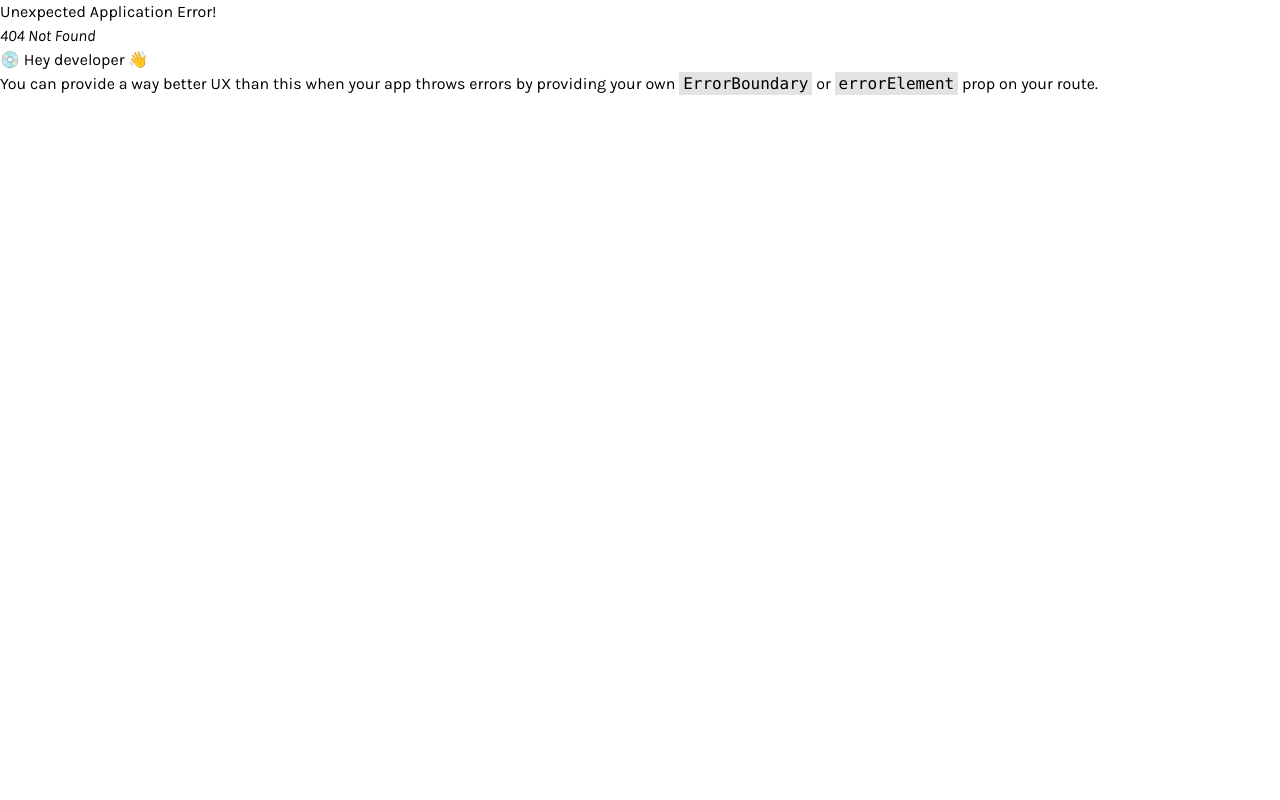
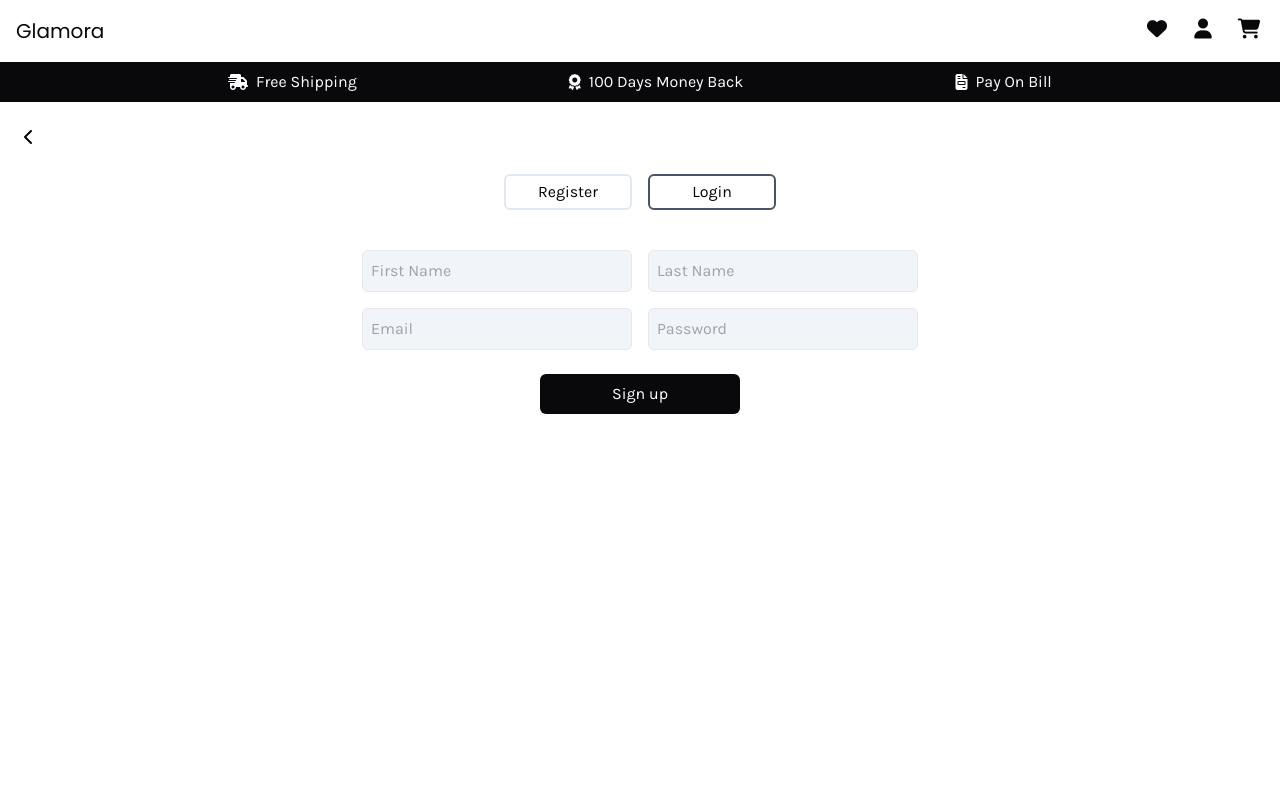
Before and after one commit to danielba777/Glamora-Shop, a React (Create React App) app in the folder frontend/: page /login in a window 1280 px wide. Before the commit this address had no page. Shown: the top 800 px of the page. Built offline with nearby package versions, Linux system fonts and the light colour scheme.

Commit message:
Worked on the Login functionality and design in frontend

```diff
--- a/frontend/src/components/Header.jsx
+++ b/frontend/src/components/Header.jsx
@@ -5,6 +5,7 @@ import { useSelector } from 'react-redux'
 const Header = () => {
 
   const { cartItems } = useSelector((state) => state.cart)
+  const { userInfo } = useSelector((state) => state.auth)
 
   return (
     <header className='flex flex-col'>
@@ -23,6 +24,15 @@ const Header = () => {
               </div>
             </button>
           </Link>
+          { userInfo ? (
+            <Link to='/profile'>
+              <button className='text-xl hover:text-zinc-600 cursor-pointer'>
+                <div className='relative h-[30px] w-[30px]'>
+                  <i className='fa-solid fa-user'></i>
+                </div>
+              </button>
+            </Link>
+          ) : (
             <Link to='/login'>
               <button className='text-xl hover:text-zinc-600 cursor-pointer'>
                 <div className='relative h-[30px] w-[30px]'>
@@ -30,6 +40,7 @@ const Header = () => {
                 </div>
               </button>
             </Link>
+          ) }
           <Link to='/cart'>
             <button className='text-xl hover:text-zinc-600 cursor-pointer'>
               <div className='flex items-center gap-1'>
--- a/frontend/src/index.js
+++ b/frontend/src/index.js
@@ -14,6 +14,8 @@ import reportWebVitals from './reportWebVitals';
 import HomeScreen from './screens/HomeScreen';
 import ProductScreen from './screens/ProductScreen';
 import CartScreen from './screens/CartScreen.jsx';
+import LoginScreen from './screens/LoginScreen.jsx';
+import ProfileScreen from './screens/ProfileScreen.jsx'
 
 const router = createBrowserRouter(
   createRoutesFromElements(
@@ -21,6 +23,8 @@ const router = createBrowserRouter(
       <Route index={true} path='/' element={<HomeScreen />} />
       <Route path='/product/:id' element={<ProductScreen />} />
       <Route path='/cart' element={<CartScreen />} />
+      <Route path='/login' element={<LoginScreen />} />
+      <Route path='/profile' element={<ProfileScreen />} />
     </Route>
   )
 )
--- a/frontend/src/screens/CartScreen.jsx
+++ b/frontend/src/screens/CartScreen.jsx
@@ -18,6 +18,10 @@ const CartScreen = () => {
 
     const removeFromCartHandler = (id) => {
         dispatch(removeFromCart({ id }))
+    }
+
+    const checkoutHandler = () => {
+        navigate('/login?redirect=/shipping');
     }
 
   return (
@@ -42,7 +46,7 @@ const CartScreen = () => {
                         </div>
                     </div>
                     { cartItems.map((item) => (
-                        <div className='flex mb-6 p-2'>
+                        <div className='flex mb-6 p-2' key={item._id}>
                             <img src={`${process.env.PUBLIC_URL}/images/${item?.imageId}.jpg`} alt={item?.productDisplayName} className='h-[150px]'/>
                             <div className='flex flex-col justify-start flex-1 justify-between'>
                                 <div className='flex flex-col'>
@@ -88,7 +92,7 @@ const CartScreen = () => {
                         <h2 className='text-xl font-bold'>Total</h2>
                         <h2 className='text-xl font-semibold logo'>{cart.totalPrice}€</h2>
                     </div>
-                    <button className='flex-1 bg-zinc-950 rounded-md text-white p-2 duration-300 hover:-translate-y-[2px] hover:shadow-md'>Proceed To Checkout</button>
+                    <button className='flex-1 bg-zinc-950 rounded-md text-white p-2 duration-300 hover:-translate-y-[2px] hover:shadow-md' disabled={cartItems.length == 0} onClick={checkoutHandler}>Proceed To Checkout</button>
                 </div>
             </div>
             </>
--- /dev/null
+++ b/frontend/src/screens/LoginScreen.jsx
@@ -0,0 +1,133 @@
+import React, { useEffect, useState } from 'react'
+import { useDispatch, useSelector } from 'react-redux'
+import { Link, useLocation, useNavigate } from 'react-router-dom'
+import { useLoginMutation } from '../slices/usersApiSlice'
+import { setCredentials } from '../slices/authSlice'
+import Loader from '../components/Loader'
+import Message from '../components/Message'
+
+const LoginScreen = () => {
+
+    const [isRegistered, setIsRegistered] = useState(false)
+    const [firstName, setFirstName] = useState('')
+    const [lastName, setLastName] = useState('')
+    const [email, setEmail] = useState('')
+    const [password, setPassword] = useState('')
+
+    const dispatch = useDispatch()
+    const navigate = useNavigate()
+
+    const [login, { isLoading, error }] = useLoginMutation()
+
+    const { userInfo } = useSelector((state) => state.auth)
+
+    const { search } = useLocation()
+    const sp = new URLSearchParams(search)
+    const redirect = sp.get('redirect') || '/'
+
+    useEffect(() => {
+        if(userInfo) {
+            navigate(redirect)
+        }
+    }, [userInfo, redirect, navigate])
+
+    const submitHandler = async (e) => {
+        e.preventDefault()
+        try {
+            const res = await login ({ email, password }).unwrap()
+            dispatch(setCredentials({...res, }))
+            navigate(redirect)
+        } catch (err) {
+            console.log(err?.data.message || err?.error)
+        }
+    }
+
+  return (
+    <>
+        {isRegistered ? (
+            <>
+                <div className='flex flex-col gap-4'>
+                    <Link className='p-2' to='/'><i className='fa-solid fa-chevron-left'></i></Link>
+                <div />
+                </div>
+                <div className='flex flex-col gap-8'>
+                    <div className='flex justify-center gap-4'>
+                        <button className='border border-2 border-slate-600 px-2 py-1 rounded-md w-32 hover:border-slate-400' onClick={() => setIsRegistered(false)}>Register</button>
+                        <button className='border border-2 border-slate-200 px-2 py-1 rounded-md w-32' disabled>Login</button>
+                    </div>
+                    <div className='flex justify-center gap-2'>
+                        <form onSubmit={submitHandler}>
+                            <div>
+                                <input className='border p-2 bg-slate-100 outline-none rounded-md m-2 min-w-[270px]'
+                                    value={email}
+                                    type='email'
+                                    placeholder='Email'
+                                    onChange={(e) => setEmail(e.target.value)} />
+                                <input className='border p-2 bg-slate-100 outline-none rounded-md m-2 min-w-[270px]'
+                                    value={password}
+                                    type='password'
+                                    placeholder='Password'
+                                    onChange={(e) => setPassword(e.target.value)} />
+                            </div>
+                            { error && <Message variant='danger'>Your email or password is wrong. Please try again.</Message>}
+                            <div className='flex justify-center p-4'>
+                                <button className='bg-zinc-950 rounded-md text-white p-2 duration-300 hover:-translate-y-[2px] hover:shadow-md min-w-[200px]' disabled={isLoading}>Login</button>
+                            </div>
+                            { isLoading && <Loader /> }
+                        </form>
+                    </div>
+                </div>
+            </>
+        ) : (
+            <>
+                <div className='flex flex-col gap-4'>
+                    <Link className='p-2' to='/'><i className='fa-solid fa-chevron-left'></i></Link>
+                <div />
+                </div>
+                <div className='flex flex-col gap-8'>
+                    <div className='flex justify-center gap-4'>
+                        <button className='border border-2 border-slate-200 px-2 py-1 rounded-md w-32' disabled>Register</button>
+                        <button className='border border-2 border-slate-600 px-2 py-1 rounded-md w-32 hover:border-slate-400' onClick={() => setIsRegistered(true)}>Login</button>
+                    </div>
+                    <div className='flex justify-center gap-2'>
+                        <form>
+                            <div>
+                                <input className='border p-2 bg-slate-100 outline-none rounded-md m-2 min-w-[270px]'
+                                    value={firstName}
+                                    type='text'
+                                    placeholder='First Name'
+                                    onChange={(e) => setFirstName(e.target.value)} />
+                                <input className='border p-2 bg-slate-100 outline-none rounded-md m-2 min-w-[270px]'
+                                    value={lastName}
+                                    type='text'
+                                    placeholder='Last Name'
+                                    onChange={(e) => setLastName(e.target.value)} />
+                            </div>
+                            <div>
+                                <input className='border p-2 bg-slate-100 outline-none rounded-md m-2 min-w-[270px]'
+                                    value={email}
+                                    type='email'
+                                    placeholder='Email'
+                                    onChange={(e) => setEmail(e.target.value)} />
+                                <input className='border p-2 bg-slate-100 outline-none rounded-md m-2 min-w-[270px]'
+                                    value={password}
+                                    type='password'
+                                    placeholder='Password'
+                                    onChange={(e) => setPassword(e.target.value)} />
+                            </div>
+                            { error && <Message variant='danger'>{error?.data?.message || error?.error}</Message>}
+                            <div className='flex justify-center p-4'>
+                                <button className='bg-zinc-950 rounded-md text-white p-2 duration-300 hover:-translate-y-[2px] hover:shadow-md min-w-[200px]' disabled={isLoading}>Sign up</button>
+                            </div>
+                            { isLoading && <Loader /> }
+                        </form>
+                    </div>
+                </div>
+            </>
+        )}
+
+    </>
+  )
+}
+
+export default LoginScreen
--- /dev/null
+++ b/frontend/src/screens/ProfileScreen.jsx
@@ -0,0 +1,37 @@
+import React from 'react'
+import { Link, useNavigate } from 'react-router-dom'
+import { useDispatch, useSelector } from 'react-redux'
+import { useLogoutMutation } from '../slices/usersApiSlice'
+import { logout } from '../slices/authSlice'
+
+const ProfileScreen = () => {
+
+  const dispatch = useDispatch()
+  const navigate = useNavigate()
+
+  const [logoutApiCall] = useLogoutMutation()
+
+  const logoutHandler = async () => {
+    try{
+      await logoutApiCall().unwrap()
+      dispatch(logout())
+      navigate('/login')
+    } catch (err) {
+      console.log(err)
+    }
+  }
+
+  return (
+    <>
+      <div className='flex flex-col gap-4'>
+        <Link className='p-2' to='/'><i className='fa-solid fa-chevron-left'></i></Link>
+        <div />
+      </div>
+      <div>
+        <button className='border border-2 border-slate-600 px-2 py-1 rounded-md w-32 hover:border-slate-400 min-w-[200px]' onClick={logoutHandler}>Logout</button>
+      </div>
+    </>
+  )
+}
+
+export default ProfileScreen
--- /dev/null
+++ b/frontend/src/slices/authSlice.js
@@ -0,0 +1,24 @@
+import { createSlice } from '@reduxjs/toolkit'
+
+const initialState = {
+    userInfo: localStorage.getItem('userInfo') ? JSON.parse(localStorage.getItem('userInfo')) : null
+}
+
+const authSlice = createSlice({
+    name: 'auth',
+    initialState,
+    reducers: {
+        setCredentials: (state, action) => {
+            state.userInfo = action.payload
+            localStorage.setItem('userInfo', JSON.stringify(action.payload))
+        },
+        logout: (state, action) => {
+            state.userInfo = null
+            localStorage.removeItem('userInfo')
+        }
+    }
+})
+
+export const { setCredentials, logout } = authSlice.actions
+
+export default authSlice.reducer
--- /dev/null
+++ b/frontend/src/slices/usersApiSlice.js
@@ -0,0 +1,22 @@
+import { USERS_URL } from '../constants.js'
+import { apiSlice } from './apiSlice.js'
+
+export const usersApiSlice = apiSlice.injectEndpoints({
+    endpoints: (builder) => ({
+        login: builder.mutation({
+            query: (data) => ({
+                url: `${USERS_URL}/auth`,
+                method: 'POST',
+                body: data
+            }),
+        }),
+        logout: builder.mutation({
+            query: () => ({
+                url: `${USERS_URL}/logout`,
+                method: 'POST'
+            })
+        })
+    })
+})
+
+export const { useLoginMutation, useLogoutMutation } = usersApiSlice
--- a/frontend/src/store.js
+++ b/frontend/src/store.js
@@ -1,11 +1,13 @@
 import { configureStore } from "@reduxjs/toolkit";
 import { apiSlice } from "./slices/apiSlice";
 import cartSliceReducer from './slices/cartSlice'
+import authSliceReducer from "./slices/authSlice";
 
 const store = configureStore({
     reducer: {
         [apiSlice.reducerPath]: apiSlice.reducer,
         cart: cartSliceReducer,
+        auth: authSliceReducer,
     },
     middleware: (getDefaultMiddleware) => getDefaultMiddleware().concat(apiSlice.middleware),
     devTools: true,
```
Lines whose indentation alone changed are shown as unchanged.
